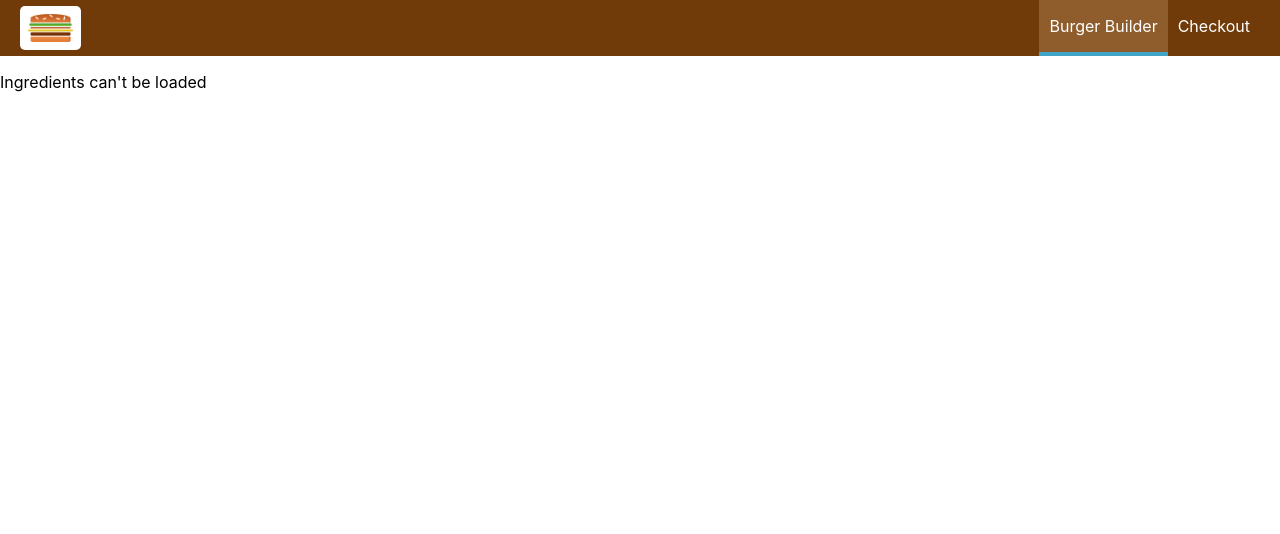
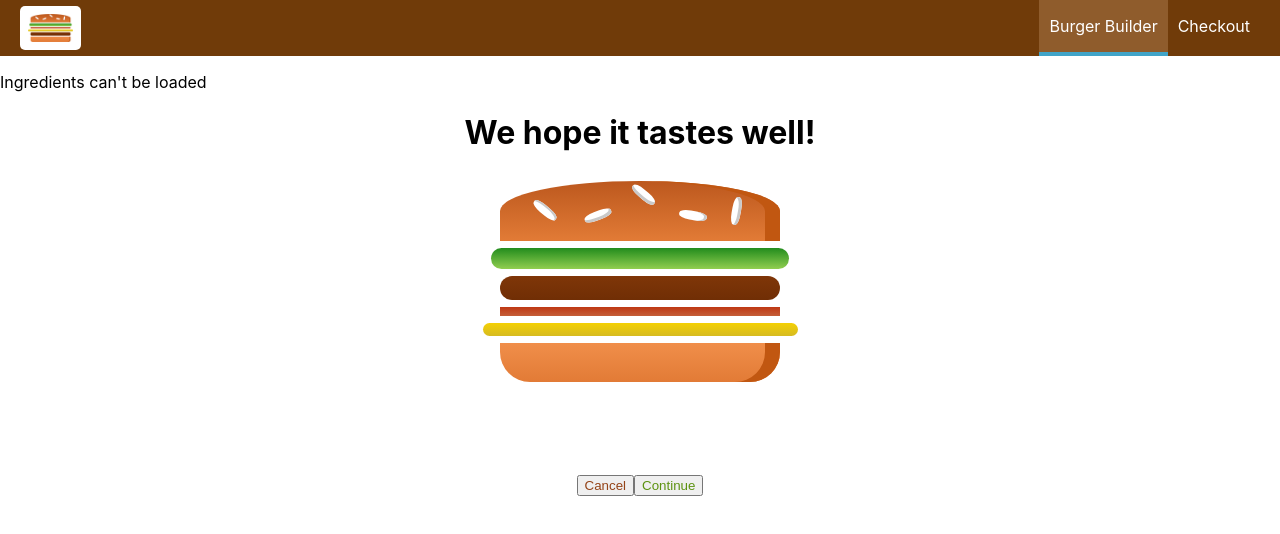
Before and after one commit to DomWat/udemy-projects, a React (Create React App) app in the folder burger-builder/: page /checkout in a window 1280 px wide. Shown: the top 534 px of the page. Built offline with nearby package versions, Linux system fonts and the light colour scheme; no server answers.

Commit message:
create checkout summary page

```diff
--- a/burger-builder/package.json
+++ b/burger-builder/package.json
@@ -10,6 +10,7 @@
     "prop-types": "^15.7.2",
     "react": "^17.0.1",
     "react-dom": "^17.0.1",
+    "react-router-dom": "^5.2.0",
     "react-scripts": "4.0.0",
     "web-vitals": "^0.2.4"
   },
--- a/burger-builder/src/App.js
+++ b/burger-builder/src/App.js
@@ -1,6 +1,7 @@
 import React, { Component } from 'react'
 import BurgerBuilder from './Components/containers/BurgerBuilder'
 import Layout from './Components/Layout/Layout.js'
+import Checkout from './Components/containers/Checkout/Checkout'
 
 class App extends Component {
   render() {
@@ -8,6 +9,7 @@
       <div>
         <Layout>
           <BurgerBuilder />
+          <Checkout />
         </Layout>
       </div>
     )
--- /dev/null
+++ b/burger-builder/src/Components/Order/CheckoutSummary/CheckoutSummary.js
@@ -0,0 +1,23 @@
+import React from 'react'
+import Burger from '../../Burger/Burger'
+import button from '../../UI/Button/Button.module.css'
+import classes from './CheckoutSummary.module.css'
+
+const checkoutSummary = (props) => {
+    return(
+        <div className = {classes.CheckoutSummary}>
+            <h1>We hope it tastes well!</h1>
+            <div style = {{width: '100%', margin: 'auto'}}>
+                <Burger ingredients = {props.ingredients}/>
+            </div>
+            <button
+                className = {button.Danger}
+                onClick>Cancel</button>
+            <button
+                className = {button.Success}
+                onClick>Continue</button>
+        </div>
+    )
+}
+
+export default checkoutSummary
--- /dev/null
+++ b/burger-builder/src/Components/Order/CheckoutSummary/CheckoutSummary.module.css
@@ -0,0 +1,11 @@
+.CheckoutSummary {
+    text-align: center;
+    width: 80%;
+    margin: auto;
+}
+
+@media (min-width: 600px) {
+    .CheckoutSummary {
+        width: 500px;
+    }
+}
--- /dev/null
+++ b/burger-builder/src/Components/containers/Checkout/Checkout.js
@@ -0,0 +1,25 @@
+import React, { Component } from 'react'
+import CheckoutSummary from '../../../Components/Order/CheckoutSummary/CheckoutSummary'
+
+class Checkout extends Component {
+
+    state = {
+        ingredients: {
+            lettuce: 1,
+            meat: 1,
+            bacon: 1,
+            cheese: 1
+        }
+    }
+
+    render() {
+        return(
+            <div>
+                <CheckoutSummary ingredients = {this.state.ingredients}/>
+            </div>
+        )
+    }
+
+}
+
+export default Checkout
```
Also changed, not shown: 1 other file (tests, documents, lock files or other folders).
